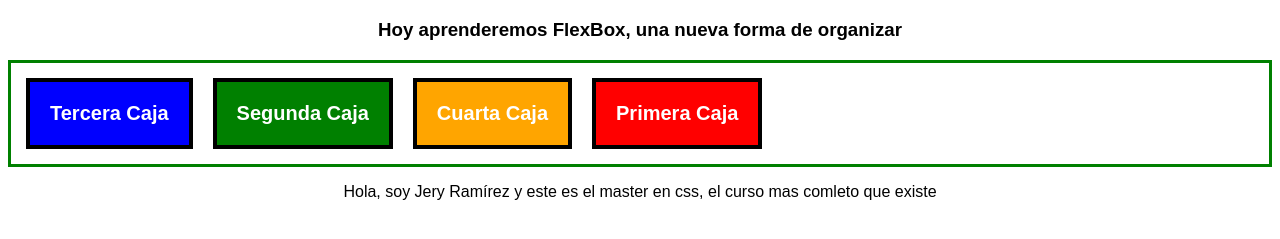
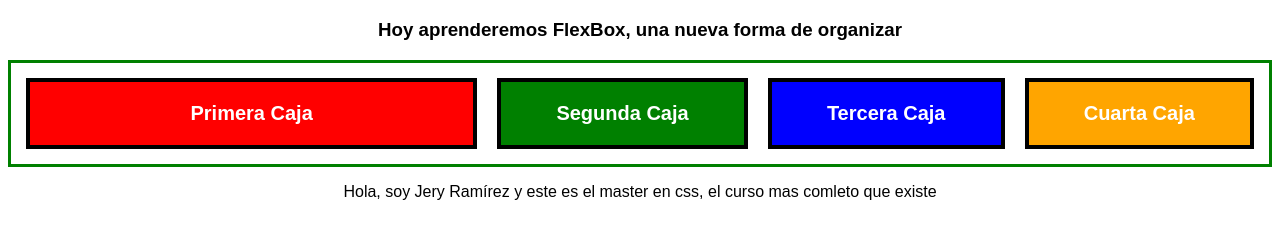
Before and after one commit to Rafadinho85/flexbox, a plain HTML site: page index.html in a window 1280 px wide. Shown: the part 61-300 px from the top of the page. Drawn offline with Linux system fonts and the light colour scheme.

Commit message:
grow y shrink

```diff
--- a/styles.css
+++ b/styles.css
@@ -4,6 +4,7 @@ body{
 }
 #layout{
     display:flex;
+    flex-flow: row wrap;
     border: 3px solid green;
     padding: 5px;
 
@@ -11,7 +12,7 @@ body{
 }
 
 .caja{
-
+    flex-grow: 1;
     font-size: 20px;
     font-weight: bold;
     color: white;
@@ -23,18 +24,18 @@ body{
 }
 
 .red{
-    order: 4;
+    flex-grow: 4;
     background-color: red;
 }
 .blue{
-    order: 1;
+
     background-color: blue;
 }
 .green{
-    order: 2;
+
     background-color: green;
 }
 .orange{
-    order: 3;
+
     background-color: orange;
 }
```
Also changed, not shown: Guía de flexbox.txt.
